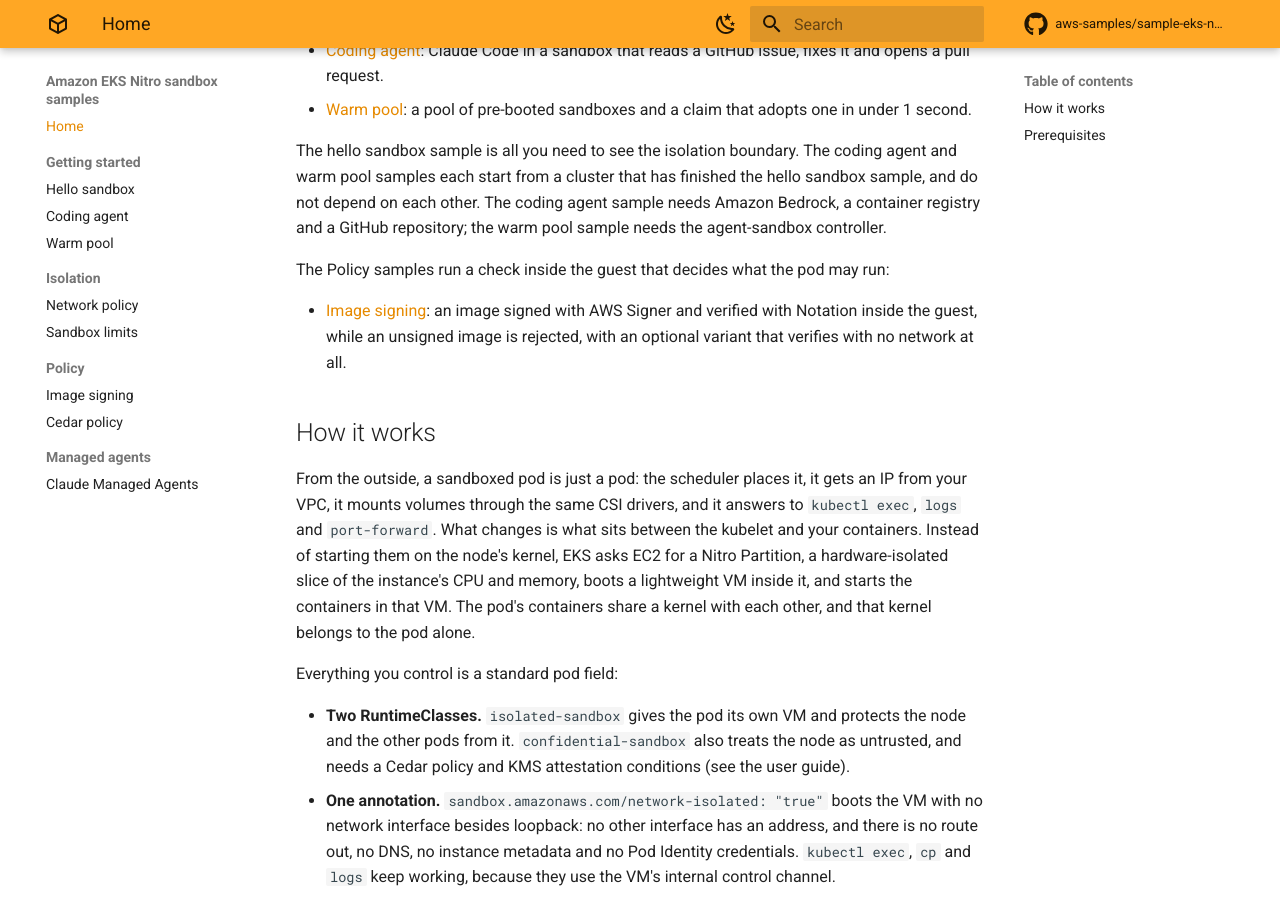
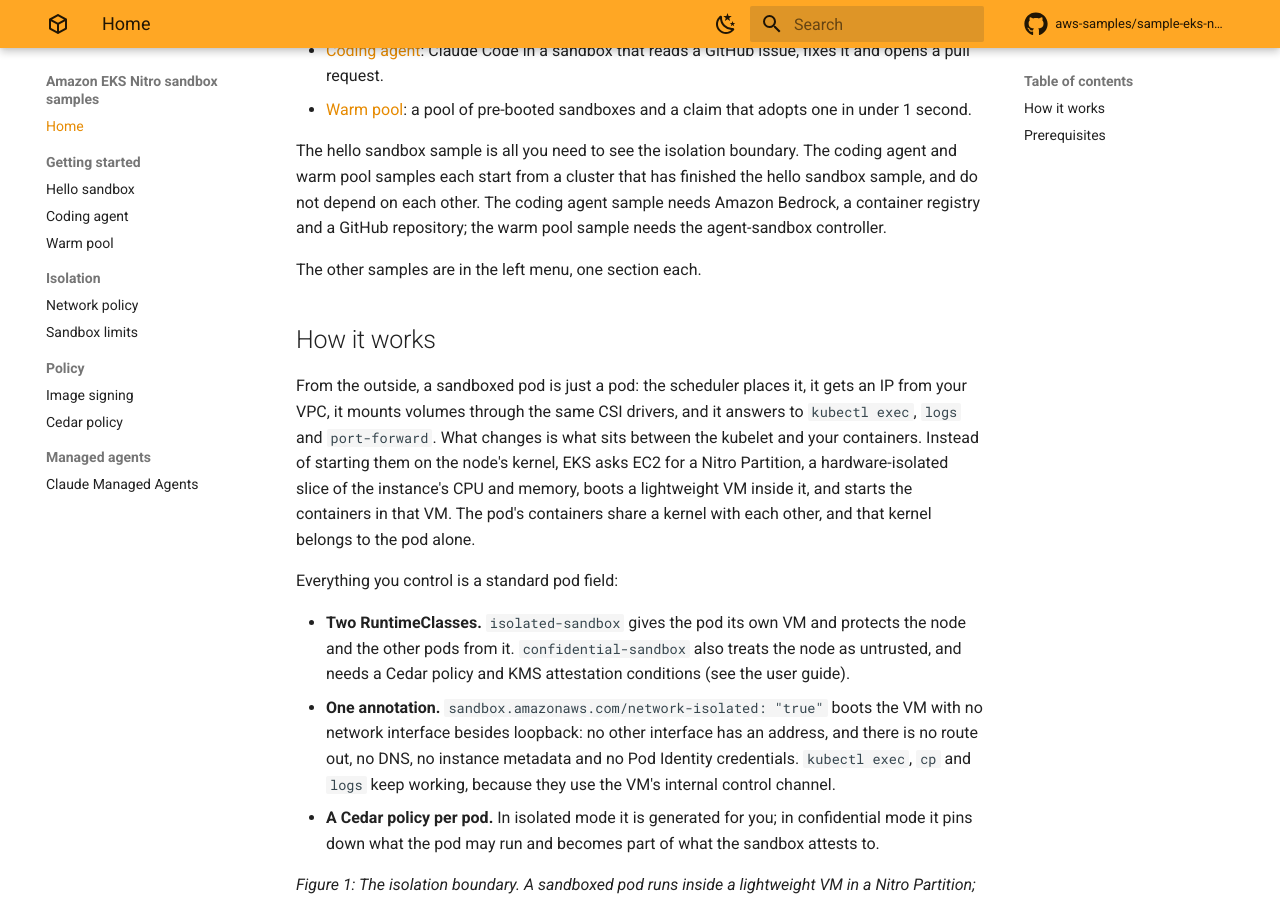
Before and after one commit to aws-samples/sample-eks-nitro-sandbox, an MkDocs documentation site: the page built from examples/README.md, in a window 1280 px wide and 900 px high, scrolled down 310 px. Built offline with MkDocs 1.6.1 and Material for MkDocs 9.7.7, drawn with Linux system fonts in a browser that asks for light colours; comment, search, counter and statistics services are not loaded.

Commit message:
Fix the index files the Oct 20 merges left behind
What was wrong on main at 185a173:
- README.md had no Image signing line; #55 added it to the site home page
  (examples/README.md) instead of the root README.
- docs/ROADMAP.md linked sandbox-limits without "(available now)".
- The roadmap's first paragraph named the available samples, but only #47
  updated it, and since every sample pull request edits that one sentence
  it conflicts every time. It now says how to read an entry instead, so no
  sample needs to touch it.
- The home page listed the one Policy sample #55 added and no other
  section. It now points at the menu, so it does not become a fourth index
  file every sample must edit.

How it was proved: ./scripts/check-sample-index.sh reported the first two
on 185a173 and passes now (8 samples); mkdocs build --strict passes.

Refs #65

```diff
--- a/examples/README.md
+++ b/examples/README.md
@@ -14,11 +14,7 @@ and warm pool samples each start from a cluster that has finished the hello sand
 and do not depend on each other. The coding agent sample needs Amazon Bedrock, a container
 registry and a GitHub repository; the warm pool sample needs the agent-sandbox controller.
 
-The Policy samples run a check inside the guest that decides what the pod may run:
-
-- [Image signing](policy/image-signing/README.md): an image signed with AWS Signer and
-  verified with Notation inside the guest, while an unsigned image is rejected, with an
-  optional variant that verifies with no network at all.
+The other samples are in the left menu, one section each.
 
 ## How it works
 
```
Also changed, not shown: README.md (+1 -0 lines), docs/ROADMAP.md (+2 -2 lines).
